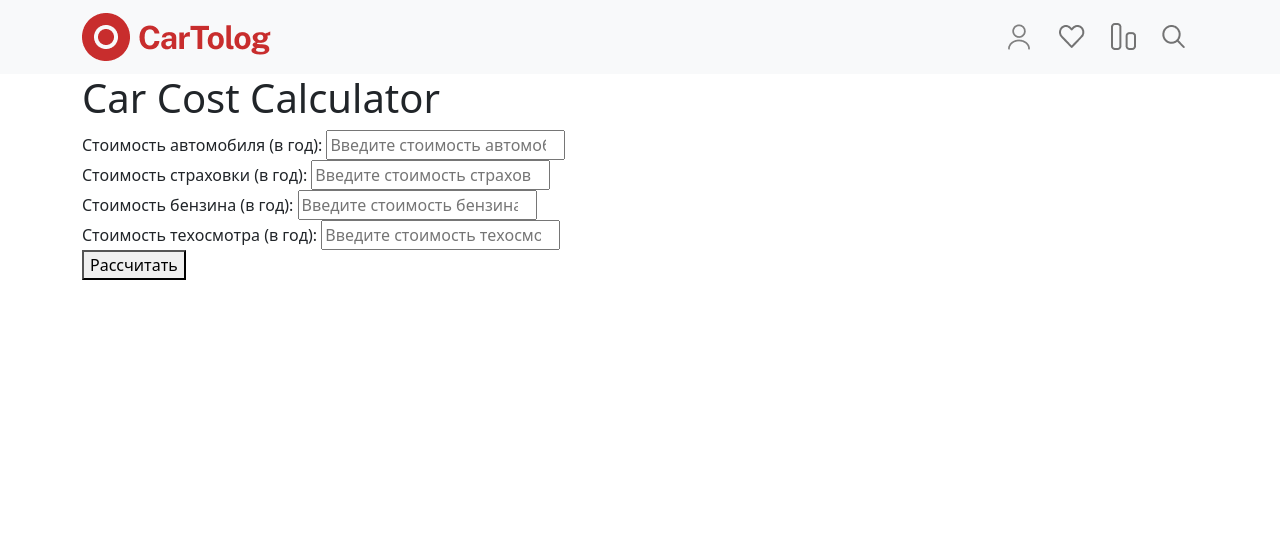
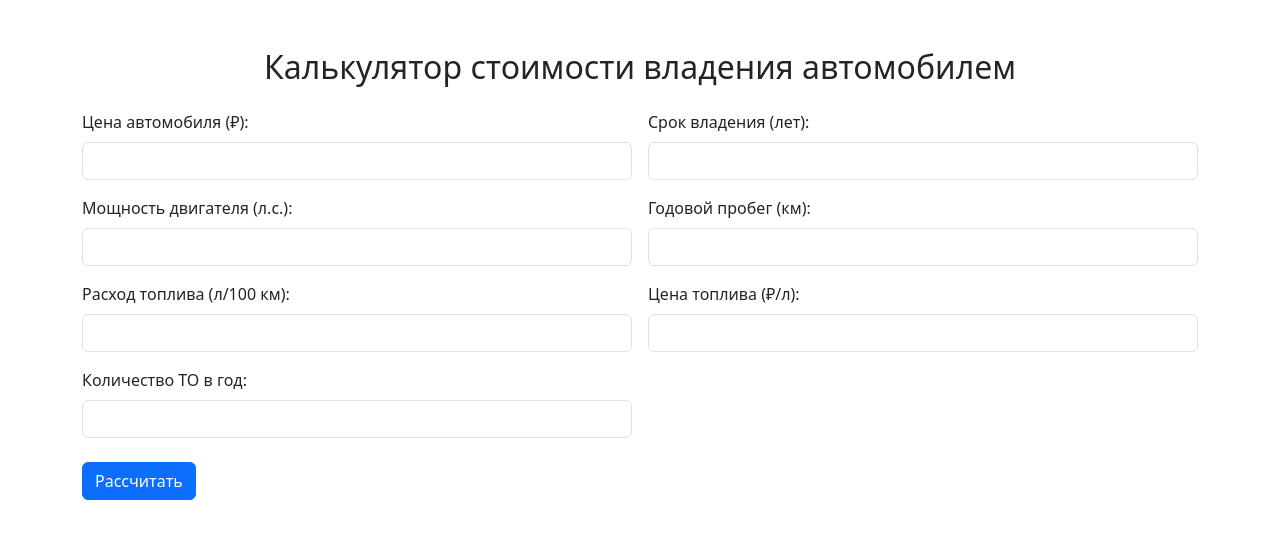
Before and after one commit to ID-Meloman/CartoLog, a Django app: page /calculator/ in a window 1280 px wide. Shown: the top 539 px of the page. Run offline with Django 5.2, Linux system fonts and the light colour scheme.

Commit message:
калькулятор

```diff
--- a/main/templates/calculate/calculator.html
+++ b/main/templates/calculate/calculator.html
@@ -1,52 +1,111 @@
-{% extends 'main/layout.html' %}
-{% load static %}
+<!DOCTYPE html>
+<html lang="en">
+<head>
+    <meta charset="UTF-8">
+    <meta name="viewport" content="width=device-width, initial-scale=1.0">
+    <title>Калькулятор стоимости владения авто</title>
+    <link href="https://cdn.jsdelivr.net/npm/bootstrap@5.3.0-alpha3/dist/css/bootstrap.min.css" rel="stylesheet">
+</head>
+<body>
+<div class="container mt-5">
+    <h2 class="text-center">Калькулятор стоимости владения автомобилем</h2>
+    <form id="ownershipForm" class="mt-4">
+        <div class="row g-3">
+            <div class="col-md-6">
+                <label for="price" class="form-label">Цена автомобиля (₽):</label>
+                <input type="number" class="form-control" id="price" required>
+            </div>
+            <div class="col-md-6">
+                <label for="ownership_period" class="form-label">Срок владения (лет):</label>
+                <input type="number" class="form-control" id="ownership_period" required>
+            </div>
+            <div class="col-md-6">
+                <label for="power" class="form-label">Мощность двигателя (л.с.):</label>
+                <input type="number" class="form-control" id="power" required>
+            </div>
+            <div class="col-md-6">
+                <label for="mileage" class="form-label">Годовой пробег (км):</label>
+                <input type="number" class="form-control" id="mileage" required>
+            </div>
+            <div class="col-md-6">
+                <label for="fuel_consumption" class="form-label">Расход топлива (л/100 км):</label>
+                <input type="number" class="form-control" id="fuel_consumption" step="0.1" required>
+            </div>
+            <div class="col-md-6">
+                <label for="fuel_price" class="form-label">Цена топлива (₽/л):</label>
+                <input type="number" class="form-control" id="fuel_price" step="0.1" required>
+            </div>
+            <div class="col-md-6">
+                <label for="maintenance_count" class="form-label">Количество ТО в год:</label>
+                <input type="number" class="form-control" id="maintenance_count" required>
+            </div>
+        </div>
+        <button type="button" class="btn btn-primary mt-4" id="calculateBtn">Рассчитать</button>
+    </form>
 
-{% block title %} AAA {% endblock %}
-
-{% block link %}
-<link rel="stylesheet" href="{% static 'main/css/calculator.css' %}">
-{% endblock %}
-
-
-{% block body %}
-{% include 'main/header.html' %}
-
-<div class="container">
-    <h1>Car Cost Calculator</h1>
-    <div class="form-group">
-        <label for="carCost">Стоимость автомобиля (в год):</label>
-        <input type="number" id="carCost" placeholder="Введите стоимость автомобиля">
+    <div id="results" class="mt-5 alert alert-info d-none">
+        <h4>Результаты:</h4>
+        <p><strong>Налог в год:</strong> <span id="annual_tax"></span> ₽</p>
+        <p><strong>Расход на топливо в год:</strong> <span id="annual_fuel"></span> ₽</p>
+        <p><strong>Стоимость ТО в год:</strong> <span id="annual_maintenance"></span> ₽</p>
+        <hr>
+        <p><strong>Стоимость владения за год:</strong> <span id="annual_cost"></span> ₽</p>
+        <p><strong>Общая стоимость за <span id="ownership_years"></span> лет:</strong> <span id="total_cost"></span> ₽</p>
     </div>
-    <div class="form-group">
-        <label for="insurance">Стоимость страховки (в год):</label>
-        <input type="number" id="insurance" placeholder="Введите стоимость страховки">
-    </div>
-    <div class="form-group">
-        <label for="fuel">Стоимость бензина (в год):</label>
-        <input type="number" id="fuel" placeholder="Введите стоимость бензина">
-    </div>
-    <div class="form-group">
-        <label for="maintenance">Стоимость техосмотра (в год):</label>
-        <input type="number" id="maintenance" placeholder="Введите стоимость техосмотра">
-    </div>
-    <button onclick="calculateTotal()">Рассчитать</button>
-    <div class="result" id="result"></div>
 </div>
 
 <script>
-    function calculateTotal() {
-        // Получение данных из полей ввода
-        const carCost = parseFloat(document.getElementById('carCost').value) || 0;
-        const insurance = parseFloat(document.getElementById('insurance').value) || 0;
-        const fuel = parseFloat(document.getElementById('fuel').value) || 0;
-        const maintenance = parseFloat(document.getElementById('maintenance').value) || 0;
+    // Функция расчёта транспортного налога
+function calculateTax(power) {
+    if (power > 0 && power <= 100) return 2.5 * power * 12;
+    if (power > 100 && power <= 150) return 3.5 * power * 12;
+    if (power > 150 && power <= 200) return 5 * power * 12;
+    if (power > 200 && power <= 250) return 7.5 * power * 12;
+    if (power >= 250) return 15 * power * 12;
+    return 15 * power * 12;
+}
 
-        // Расчёт общей стоимости
-        const totalCost = carCost + insurance + fuel + maintenance;
+    // Функция расчёта стоимости ТО
+    function calculateMaintenanceCost(price) {
+        if (price <= 500000) return 7500;
+        if (price <= 1000000) return 15000;
+        if (price <= 2000000) return 30000;
+        if (price <= 3000000) return 45000;
+        return 60000;
+    }
 
-        // Отображение результата
-        document.getElementById('result').innerText = `Общая стоимость за год: ${totalCost.toLocaleString()} руб.`;
-    }
+    // Основной расчёт
+    document.getElementById('calculateBtn').addEventListener('click', () => {
+        // Получение значений с формы
+        const price = parseInt(document.getElementById('price').value);
+        const ownershipPeriod = parseInt(document.getElementById('ownership_period').value);
+        const power = parseInt(document.getElementById('power').value);
+        const mileage = parseInt(document.getElementById('mileage').value);
+        const fuelConsumption = parseFloat(document.getElementById('fuel_consumption').value);
+        const fuelPrice = parseFloat(document.getElementById('fuel_price').value);
+        const maintenanceCount = parseInt(document.getElementById('maintenance_count').value);
+
+        // Расчёты
+        const maintenanceCost = calculateMaintenanceCost(price) * maintenanceCount;
+        const tax = calculateTax(power);
+        const annualFuelCost = (mileage / 100) * fuelConsumption * fuelPrice;
+
+        const annualCost = tax + annualFuelCost + maintenanceCost;
+        const totalCost = annualCost * ownershipPeriod;
+
+        // Вывод результатов
+        document.getElementById('annual_tax').innerText = tax.toFixed(2);
+        document.getElementById('annual_fuel').innerText = annualFuelCost.toFixed(2);
+        document.getElementById('annual_maintenance').innerText = maintenanceCost.toFixed(2);
+        document.getElementById('annual_cost').innerText = annualCost.toFixed(2);
+        document.getElementById('total_cost').innerText = totalCost.toFixed(2);
+        document.getElementById('ownership_years').innerText = ownershipPeriod;
+
+        // Показываем результаты
+        document.getElementById('results').classList.remove('d-none');
+    });
 </script>
 
-{% endblock %}
+<script src="https://cdn.jsdelivr.net/npm/bootstrap@5.3.0-alpha3/dist/js/bootstrap.bundle.min.js"></script>
+</body>
+</html>
```
